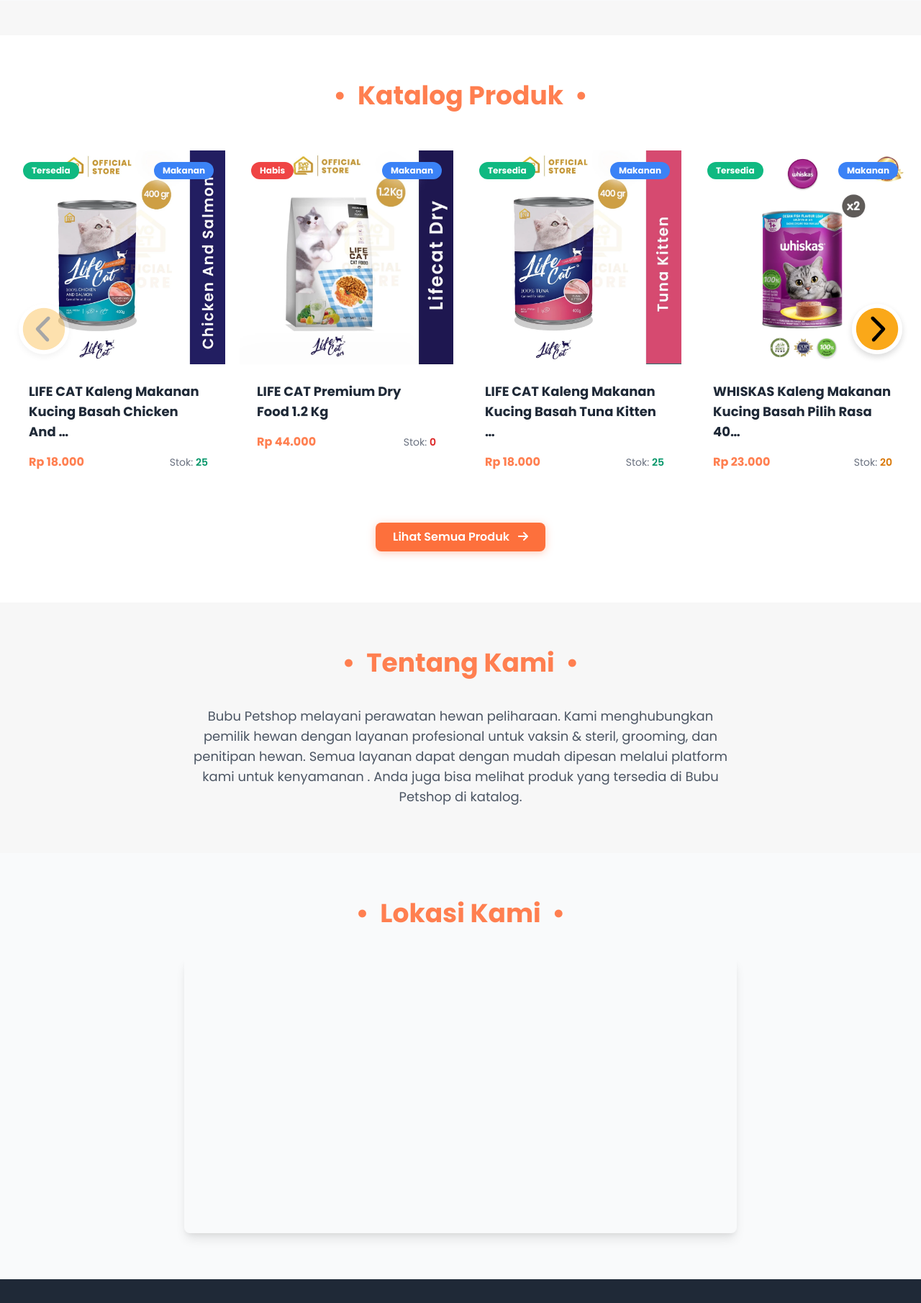
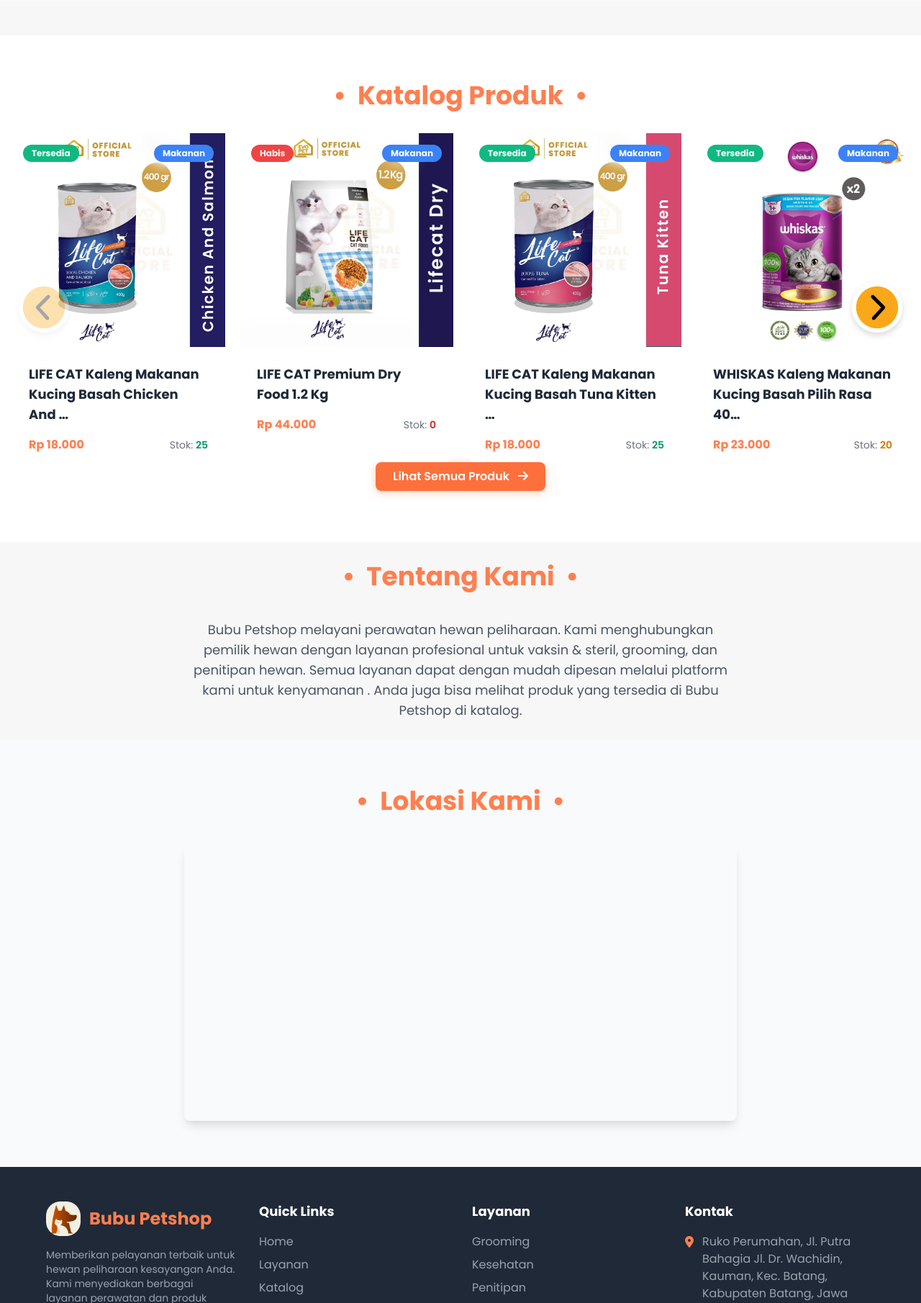
Before and after one commit to musbihin05/bubupetshop, a Django app: page / in a window 1280 px wide. Shown: the part 1710-3520 px from the top of the page at 72% size. Run offline with Django 3.2, Linux system fonts and the light colour scheme; data comes from the database, SQL or seed files in the repository; some libraries are stand-ins or nearby versions.

Commit message:
home edit

```diff
--- a/templates/home/index.html
+++ b/templates/home/index.html
@@ -3,7 +3,7 @@
 <link rel="stylesheet" href="https://cdn.jsdelivr.net/npm/swiper@11/swiper-bundle.min.css" />
 <style>
   #layanan, #katalog, #about, #lokasi {
-    scroll-margin-top: 90px;
+    scroll-margin-top: 60px;
   }
  .swiper-button-prev::after,
 .swiper-button-next::after {
@@ -124,7 +124,7 @@
 <!-- Catalog Section -->
 <section id="katalog" class="py-16 bg-white mt-12">
   <div class="container mx-auto px-4">
-    <h2 class="text-3xl md:text-4xl text-center font-bold text-orange-theme mb-12 relative fancy-title">
+    <h2 class="text-3xl md:text-4xl text-center font-bold text-orange-theme mb-6 relative fancy-title">
       <span class="inline-block pb-2 relative">
         Katalog Produk
         <span class="absolute bottom-0 left-1/2 transform -translate-x-1/2 w-24 h-1 bg-orange-theme"></span>
@@ -135,16 +135,16 @@
 
 
   <!-- Swiper Container -->
-  <div class="swiper katalog-produk">
-    <div class="swiper-wrapper">
+  <div class="swiper katalog-produk ">
+    <div class="swiper-wrapper ">
       {% for produk in produk_list|slice:":20" %}
-      <div class="swiper-slide h-auto">
+      <div class="swiper-slide h-auto ">
         <a class='product-card group h-full flex flex-col' href="{% url 'produk:detail_produk' produk.id_produk %}">
           <div class="product-card group h-full flex flex-col" data-category="{{ produk.kategori }}">
           <div class="bg-white rounded-xl
             shadow-[0_4px_20px_rgba(0,0,0,0.05)]
             hover:shadow-[0_12px_32px_rgba(0,0,0,0.10)]
-            transition-all duration-300 ease-[cubic-bezier(.4,0,.2,1)]">
+            transition-all duration-300 ease-[cubic-bezier(.4,0,.2,1)] ">
             <!-- Badge for stock status -->
             <div class="relative">
               {% if produk.stok_produk > 10 %}
@@ -172,7 +172,7 @@
 
 
               <!-- Product Info -->
-              <div class="p-6 ">
+              <div class="p-6 h-40 ">
                 <h3 class="text-lg font-bold text-gray-800 mb-2 line-clamp-2">
                   {{ produk.nama_produk|truncatechars:50 }}
                 </h3>
@@ -205,19 +205,19 @@
   </div>
 </div>
 
-
     <!-- View More Button -->
-    <div class="mt-12 text-center">
+    <div class=" text-center">
       <a href="{% url 'produk:index' %}" class="btn-modern px-8 py-3">
         Lihat Semua Produk <i class="fas fa-arrow-right ml-2"></i>
       </a>
     </div>
 
+
     <!-- Product Carousel -->
 </section>
 
 <!-- About Section -->
-<section id="about" class="py-16">
+<section id="about" class="py-7">
   <div class="container mx-auto px-4 text-center">
     <h2 class="text-3xl md:text-4xl font-bold text-orange-theme mb-8 relative fancy-title">
       <span class="inline-block pb-2 relative">
```
Also changed, not shown: templates/produk/index.html (+4 -4 lines).
